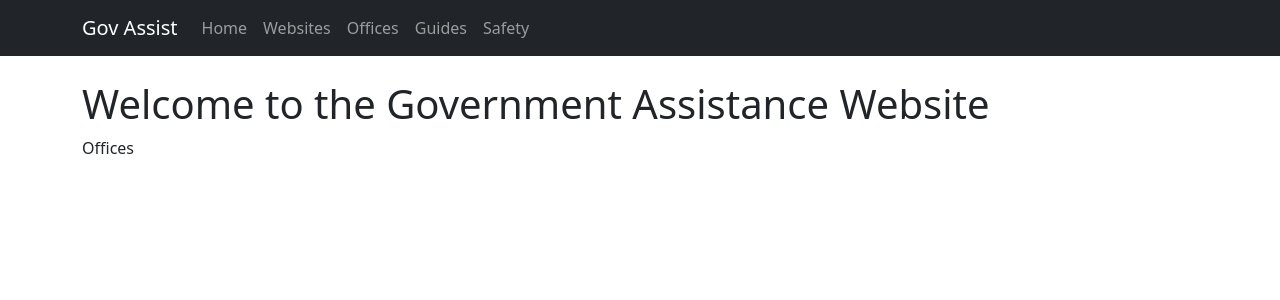
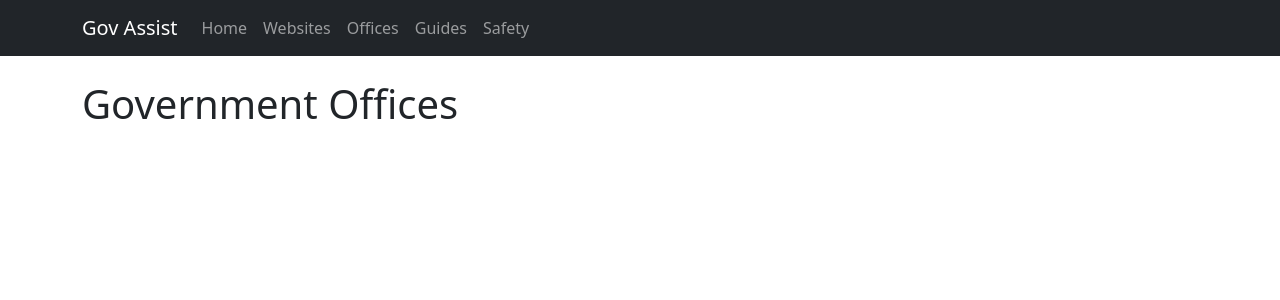
Before and after one commit to zlrahc/government-assistance-website, a React (Create React App) app: page /offices in a window 1280 px wide. Shown: the top 300 px of the page. Built offline with nearby package versions, Linux system fonts and the light colour scheme.

Commit message:
docs(pages): adjust text content in pages

```diff
--- a/src/pages/home.js
+++ b/src/pages/home.js
@@ -2,7 +2,6 @@ function Home() {
   return (
     <div>
       <h1>Welcome to the Government Assistance Website</h1>
-      <p>This is the home page.</p>
     </div>
   );
 }
--- a/src/pages/offices.js
+++ b/src/pages/offices.js
@@ -1,8 +1,7 @@
 function Offices() {
   return (
     <div>
-      <h1>Welcome to the Government Assistance Website</h1>
-      <p>Offices</p>
+      <h1>Government Offices</h1>
     </div>
   );
 }
--- a/src/pages/websites.js
+++ b/src/pages/websites.js
@@ -1,8 +1,8 @@
 function Websites() {
   return (
     <div>
-      <h1>Welcome to the Government Assistance Website</h1>
-      <p>Official Government Websites Directory</p>
+      <h1>OFFICIAL GOVERNMENT WEBSITES DIRECTORY</h1>
+
     </div>
   );
 }
```
